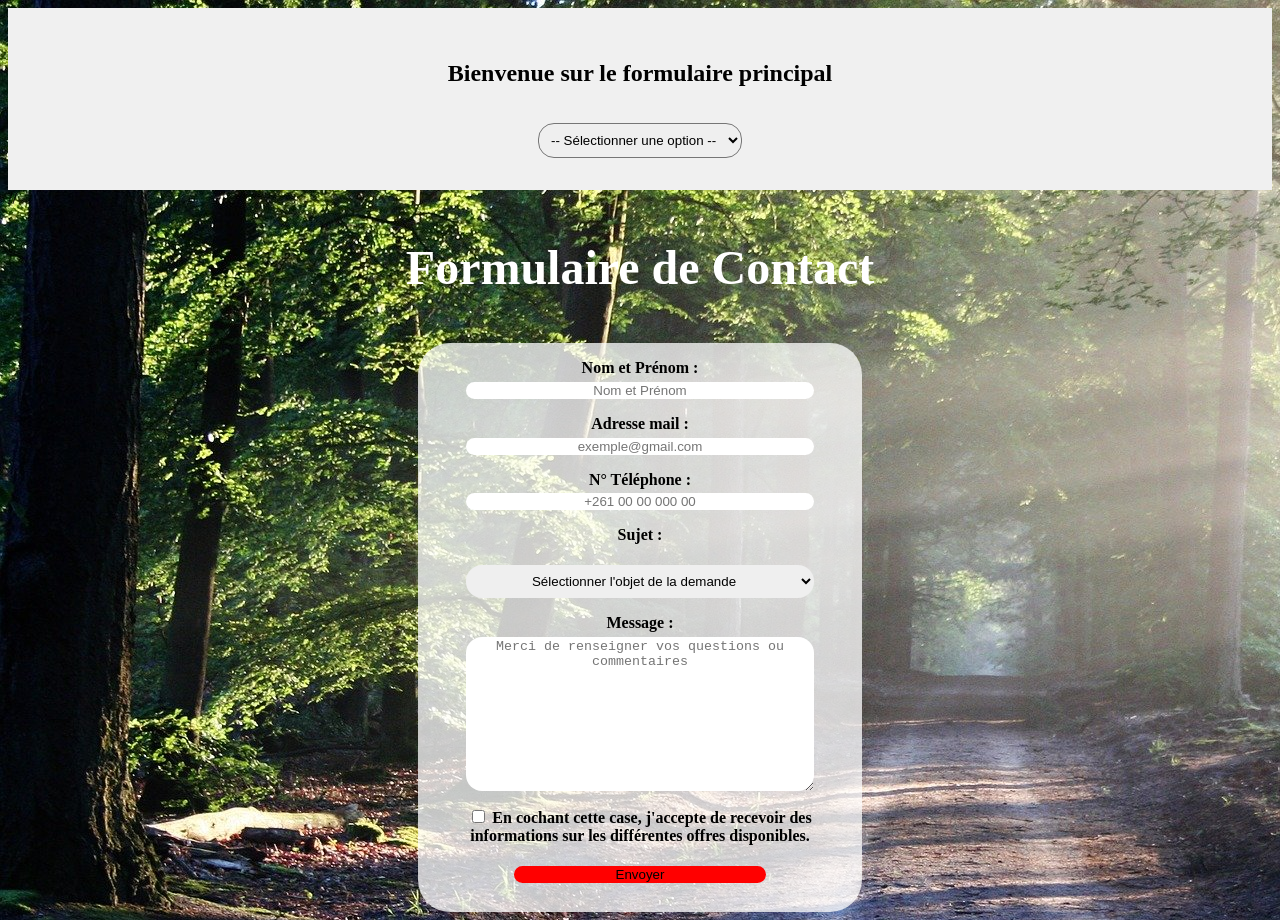
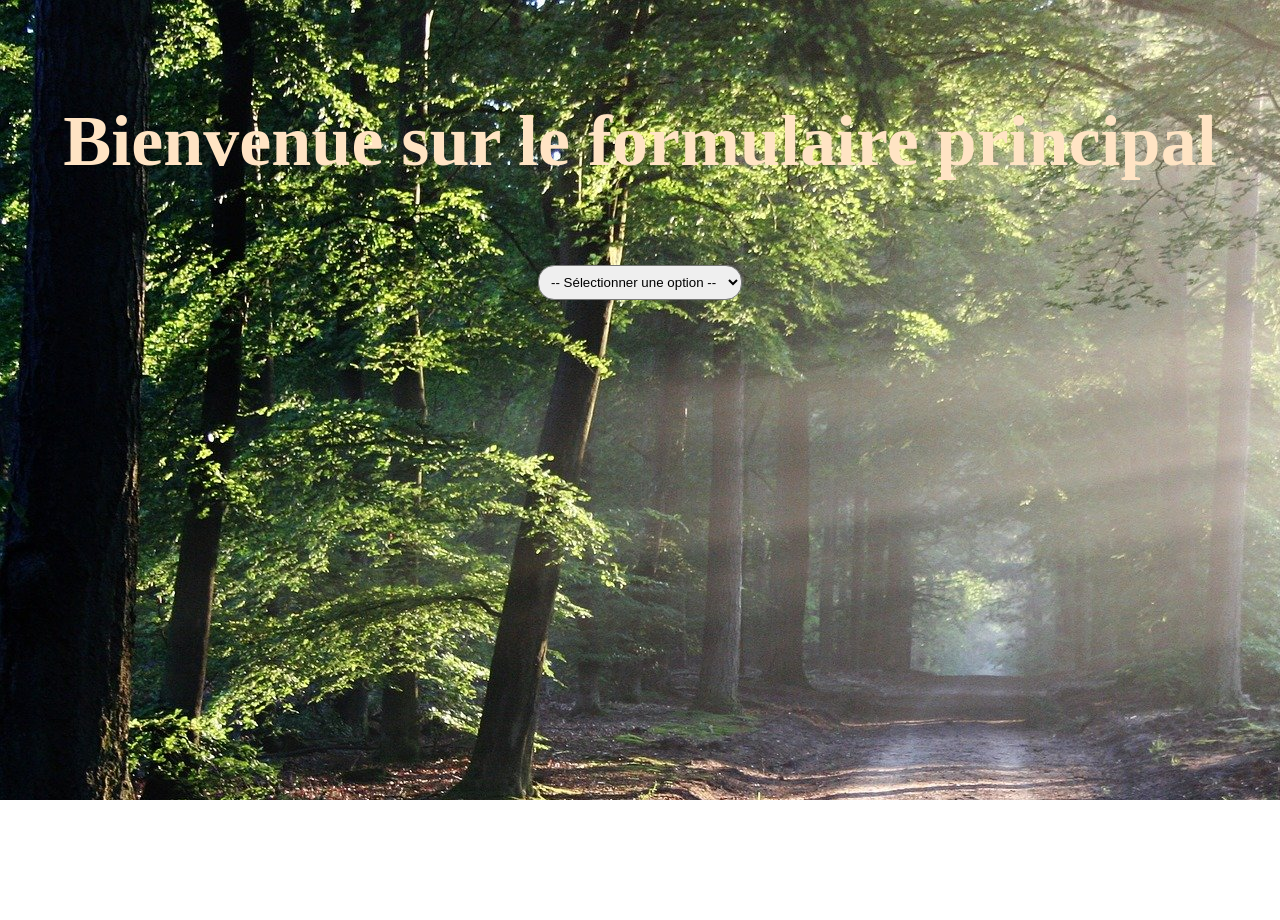
Before and after one commit to Larissa-byte-code/Projet_reactII, a React (Create React App) app: page / in a window 1280 px wide. After the commit the page ends 800 px from the top, so only its background shows below. Built offline with nearby package versions, Linux system fonts and the light colour scheme.

Commit message:
version avec menu

```diff
--- a/src/App.js
+++ b/src/App.js
@@ -4,7 +4,7 @@ function App() {
   return (
     <div className="App">
       <FormPrincipale />
-      //<Contact />
+
     </div>
   );
 }
--- a/src/component/Form_principale/Form_principale.css
+++ b/src/component/Form_principale/Form_principale.css
@@ -1,7 +1,9 @@
 .form-principale-container {
   text-align: center;
   padding: 2rem;
-  background-color: #f0f0f0;
+  background-color: transparent;
+  color: bisque;
+  font-size: 3rem;
 }
 
 select {
--- a/src/component/contact/Contact.css
+++ b/src/component/contact/Contact.css
@@ -2,11 +2,7 @@ body {
     background-image: url('/src/img/foret.jpg');
 }
 
-.h1-contact {
-    text-align: center;
-    font-size: 3rem;
-    color: white
-}
+
 
 .contact-form {
     margin: 3rem auto 0;
@@ -35,7 +31,10 @@ body {
 .label-contact {
     font-weight: bold;
     margin-bottom: 0.3rem;
+    color: #000000; /* ou #333 pour un gris foncé lisible */
+    font-size: 0.8rem; /* petite taille mais bien lisible */
 }
+
 
 .select-contact, .message-contact {
     border-radius: 1rem;
--- a/src/component/contact/Contact.jsx
+++ b/src/component/contact/Contact.jsx
@@ -18,9 +18,7 @@ const Contact = () => {
   };
   return (
     <div>
-      <h1 className="h1-contact">Formulaire de Contact</h1>
-
-      <form className="contact-form">
+        <form className="contact-form">
         <div className="form-content">
           <label htmlFor="name" className="label-contact">
             Nom et Prénom :
```
